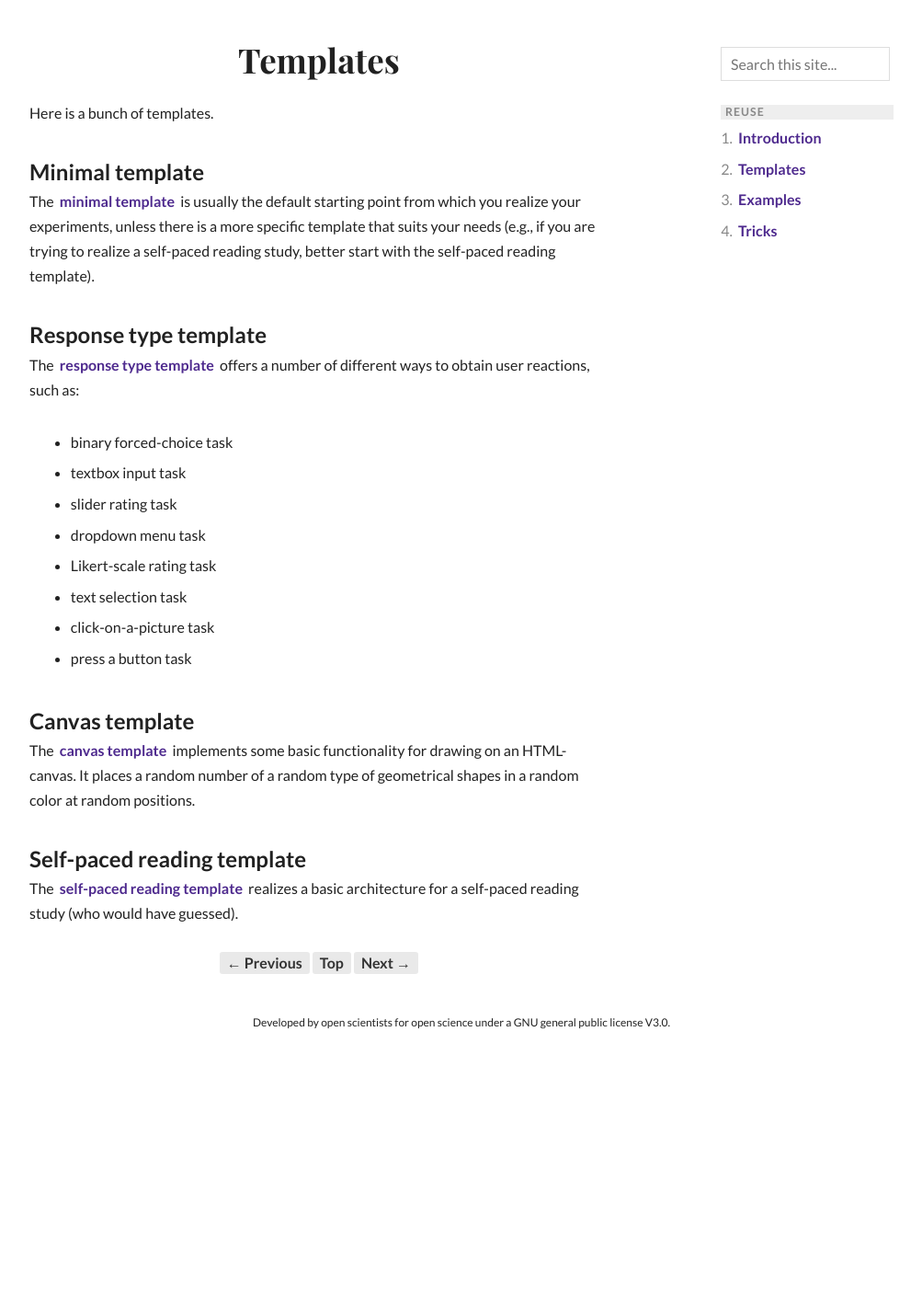
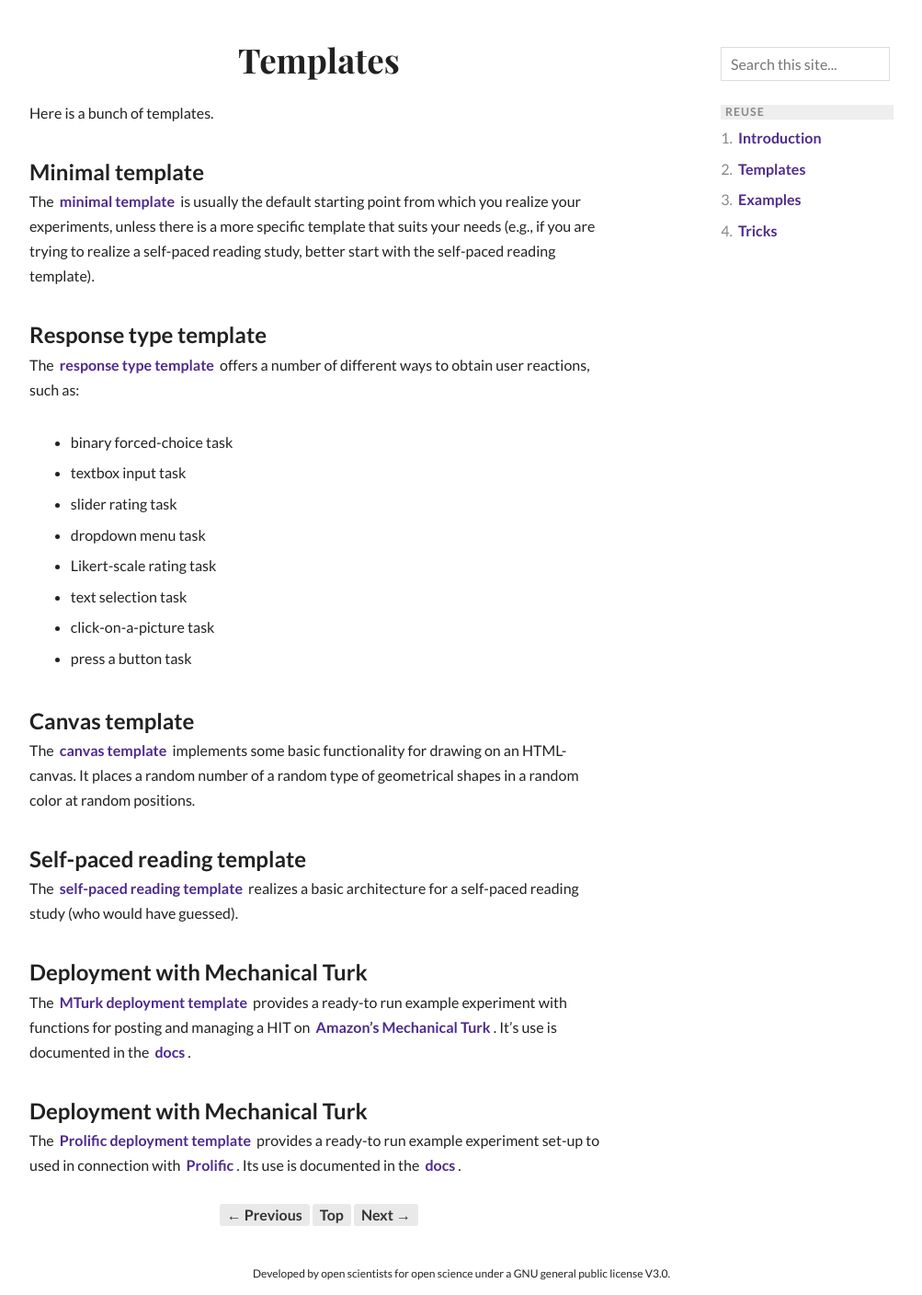
Before and after one commit to magpie-ea/magpie-site, a Jekyll site: the page built from reuse/templates.markdown, in a window 1280 px wide, cut to the strip 219-1627 px from the top of the page. Shown: the whole strip at 92% size, without its empty margins (138-1141 px from the left). Built offline with Jekyll 4.4.1, drawn with Linux system fonts in a browser that asks for light colours; nearby versions of some CDN libraries; before the commit the page ends 1354 px from its top, so only the background shows below that.

Commit message:
added descriptions for deployment templates

```diff
--- a/_data/reuse.yml
+++ b/_data/reuse.yml
@@ -24,6 +24,12 @@
 
     - title: Self-paced reading
       slug: spr
+
+    - title: MTurk deployment
+      slug: MTurk
+
+    - title: Prolific deployment
+      slug: Prolific
   examples:
     - title: Mental Chronometry
       slug: MentalChronometry
--- /dev/null
+++ b/reuse/templates/MTurk.md
@@ -0,0 +1,3 @@
+## Deployment with Mechanical Turk
+
+The [MTurk deployment template](https://github.com/babe-project/MTurkDeployTemplate) provides a ready-to run example experiment with functions for posting and managing a HIT on [Amazon's Mechanical Turk](https://requester.mturk.com). It's use is documented in the [docs](https://babe-project.github.io/babe_site/docs/deployment.html#posting-a-_babe-experiment-as-a-hit-on-mturk).
--- /dev/null
+++ b/reuse/templates/Prolific.md
@@ -0,0 +1,3 @@
+## Deployment with Mechanical Turk
+
+The [Prolific deployment template](https://github.com/babe-project/ProlificDeployTemplate)  provides a ready-to run example experiment set-up to used in connection with [Prolific](https://www.prolific.ac). Its use is documented in the [docs](https://babe-project.github.io/babe_site/docs/deployment.html#recruiting-participants-via-prolific).
```
